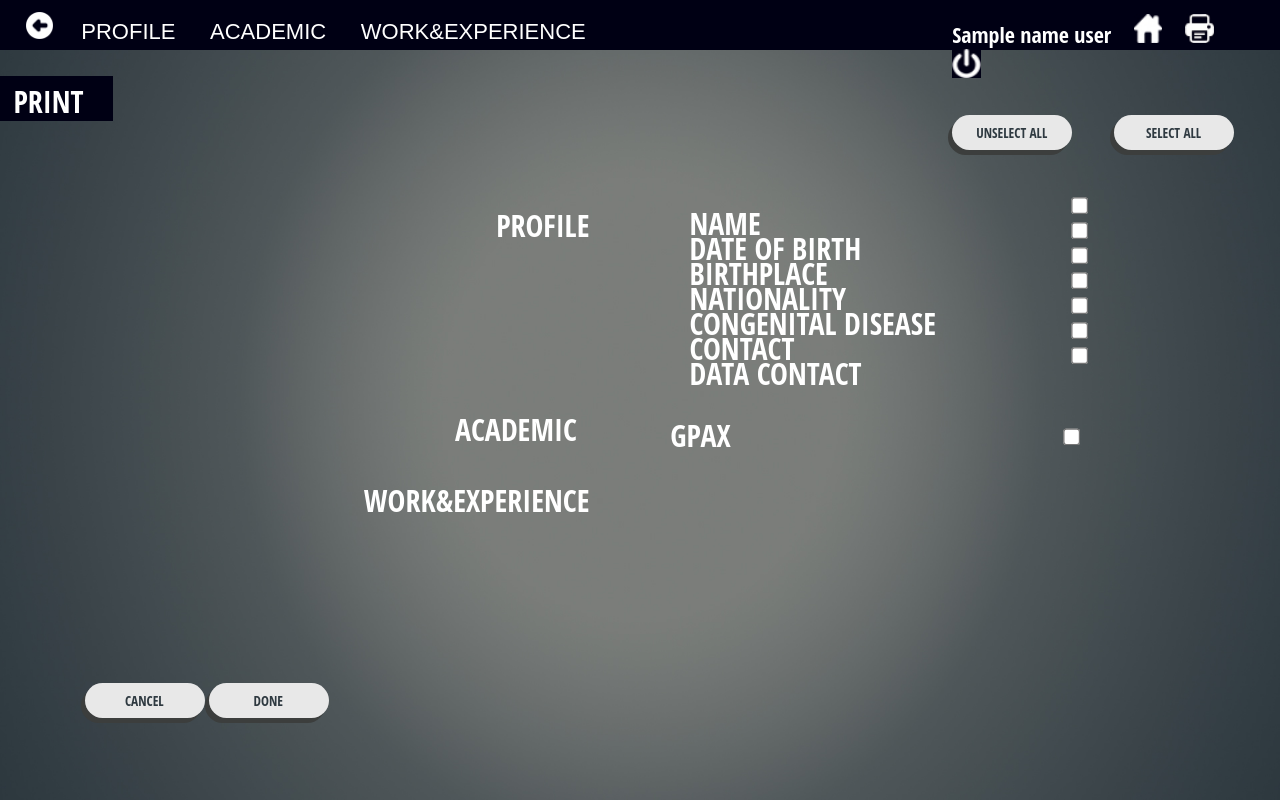
After one commit to winnie2606/FRA241_portfolio, a Flask app: template app/templates/print_choose.html in a window 1280 px wide. The commit adds this page. Run offline with Flask 2, Linux system fonts and the light colour scheme; the template is opened without the code that fills it: most values are stand-ins (such as "Sample title", 1, 10 or a date in 2020).

Commit message:
checkBox

```diff
--- a/app/app.py
+++ b/app/app.py
@@ -110,6 +110,7 @@ def menubar():
 		return render_template('homeStudent.html', id_user=getID, name_user=name )
 	if getMenubar == 'print_icon':
 		print(getMenubar)
+		return render_template('print_choose.html', name_user=name)
 	if getMenubar == 'loguot_icon':
 		print(getMenubar)
 	if getMenubar == 'back':
@@ -120,7 +121,12 @@ def menubar():
 @app.route('/printer', methods=['POST'])
 def test():
 	printer = request.form['click']
+	getID = keepID.ID
+	#keepID.Print_ID()
+	m = Method(getID)
+	name = m.cp_name()
 	print(printer)
+	return render_template('print_choose.html', name_user=name)
 
 @app.route('/selectTerm', methods=['POST'])
 def selectTerm():
@@ -174,6 +180,30 @@ def getEditAc():
 	name = m.cp_name()
 	return render_template('activity.html', name_user=name, page=pullData.activity(getID))
 
+@app.route('/checkBox', methods=['POST'])
+def getCheckBox():
+	getCheck = dict(request.form.items())
+	print(getCheck)
+	getCheckBox = request.form['click']
+	print(getCheckBox)
+
+	if getCheck.get('NAME') == 'on':
+		print('select name')
+	if getCheck.get('date of birth') == 'on':
+		print('select date of birth')
+	if getCheck.get('gpax') == 'on':
+		print('select gpax')
+	if getCheck.get('contact') == 'on':
+		print('select contact')
+	if getCheck.get('congenital disease') == 'on':
+		print('select congenital disease')
+	if getCheck.get('nationality') == 'on':
+		print('select nationality')
+	if getCheck.get('birthplace') == 'on':
+		print('select birthplace')
+	if getCheck.get('data contact') == 'on':
+		print('select data contact')
+
 '''@app.route('/test', methods=['POST'])
 def test():
 	getTest = request.form['click']
--- /dev/null
+++ b/app/static/print_choose.css
@@ -0,0 +1,257 @@
+/*background*/
+body {
+	background-image: url("backgound.jpg");
+	background-repeat: no-repeat;
+	background-position: 50% 50%;
+	background-size: 100% 100%;
+  background-attachment: fixed;
+  font-family: "Open Sans Condensed";
+}
+
+.bar{
+	margin-top: -0.6%;
+	margin-left: -0.6%;
+	height: 50px;
+	width: 101.2%;
+	background-color:#000014;
+}
+
+.bar-in{
+	font-size: 22px;
+	color: #FFF;
+}
+
+.link{
+
+	font-size: 22px;
+	background-color:hsla(290,100%,100%,0);
+	color: #FFF;
+	border: 5px;
+}
+
+.link:hover , .link:active{
+	background-color: #000014;
+	color: #40494e;
+}
+
+.L{
+	float: left;
+	margin-top: 0.9%;
+	margin-left: 2%;
+}
+
+.R{
+	float: right;
+	margin-top: 1.1%;
+	margin-right: 2%;
+}
+/*end background*/
+/*button1-2*/
+.button12{
+
+	font-family: "Open Sans Condensed";
+	padding-left: 5px;
+	border-radius:20px;
+	border: 5px;
+	height: 35px;
+	width: 120px;
+	background-color: #e8e8e8;
+	color: #2e3940;
+	box-shadow: -4px 5px #3c3e3d;
+	margin-right:3%;
+	margin-top:-2%;
+}
+
+.button12:hover , .button12:active{
+	background-color: #c1c1c1;
+	color: #2e3940;
+	box-shadow: -4px 5px #3c3e3d;
+}
+/*end button 1-2*/
+
+
+.barPrint{
+	margin-top: 2%;
+	margin-left: -0.6%;
+	font-size: 30px;
+	background-color: #000014;
+	color: #FFF;
+	padding-left: 13px;
+	padding-top: 5px;
+	height: 40px;
+	width: 100px;
+}
+
+.alphabet-proflie{
+	float:right;
+	margin-top:5%;
+	margin-right:54%;
+	font-size: 30px;
+	color: #FFF;
+	line-height:25px;
+}
+
+.alphabet-academic{
+	float:right;
+	margin-top:2.5%;
+	margin-right:55%;
+	font-size: 30px;
+	color: #FFF;
+	line-height:25px;
+}
+.alphabet-work{
+	float:right;
+	margin-top:2.5%;
+	margin-right:54%;
+	font-size: 30px;
+	color: #FFF;
+}
+
+.alphabet-P{
+
+	float:right;
+	margin-top: -2.2%;
+	margin-right: 25%;
+	font-size: 30px;
+	color: #FFF;
+	padding: 0%;
+	line-height:25px;
+}
+.alphabet-A{
+
+	float:right;
+	margin-top:-1.5%;
+	margin-right: 41.25%;
+	font-size: 30px;
+	line-height:25px;
+	color: #FFF;
+
+}
+.alphabet-W{
+
+	float:right;
+	margin-top: 9%;
+	margin-right: 25%;
+	font-size: 30px;
+	color: #FFF;
+	line-height:25px;
+}
+
+.box{
+	float:right;
+	margin-top:-9%;
+	margin-right:-50%;
+	color: #FFF;
+	-ms-transform: scale(1.3); /* IE */
+	-moz-transform: scale(1.3); /* FF */
+	-webkit-transform: scale(1.3); /* Safari and Chrome */
+	-o-transform: scale(1.3); /* Opera */
+
+}
+
+.box2{
+	float:right;
+	margin-top:-8%;
+	margin-right:-412%;
+	color: #FFF;
+	-ms-transform: scale(1.3); /* IE */
+	-moz-transform: scale(1.3); /* FF */
+	-webkit-transform: scale(1.3); /* Safari and Chrome */
+	-o-transform: scale(1.3); /* Opera */
+	padding-top:1.2%;
+}
+
+.box3{
+	float:right;
+	margin-top:-8%;
+	margin-right:-425%;
+	color: #FFF;
+	-ms-transform: scale(1.3); /* IE */
+	-moz-transform: scale(1.3); /* FF */
+	-webkit-transform: scale(1.3); /* Safari and Chrome */
+	-o-transform: scale(1.3); /* Opera */
+	padding-top:1.2%;
+}
+
+.buttonCancel{
+	font-family: "Open Sans Condensed";
+	padding-left: 5px;
+	border-radius:20px;
+	border: 5px;
+	height: 35px;
+	width: 120px;
+	background-color: #e8e8e8;
+	color: #2e3940;
+	box-shadow: -4px 5px #3c3e3d;
+
+}
+
+.buttonCancel:hover , .buttonCancel:active{
+	background-color: #c1c1c1;
+	color: #2e3940;
+	box-shadow: -4px 5px #3c3e3d;
+}
+
+.buttonDone{
+
+	font-family: "Open Sans Condensed";
+	padding-left: 5px;
+	border-radius:20px;
+	border: 5px;
+	height: 35px;
+	width: 120px;
+	background-color: #e8e8e8;
+	color: #2e3940;
+	box-shadow: -4px 5px #3c3e3d;
+
+
+
+}
+
+.buttonDone:hover , .buttonDone:active{
+	background-color: #c1c1c1;
+	color: #2e3940;
+	box-shadow: -4px 5px #3c3e3d;
+}
+
+.buttonCD{
+	position:fixed;
+	margin-top:9%;
+	margin-left:6%;
+}
+
+
+
+
+
+
+
+
+
+
+/*TEACHER*/
+.Student_Information{
+	float:left;
+	margin-top:8%;
+	margin-left:17.5%;
+	cursor:pointer;
+	}
+
+.Student_Information_A{
+	font-size: 25px;
+	color:#FFF;
+	cursor:pointer;
+	}
+
+.Add_Grade{
+	float:right;
+	margin-top:8%;
+	margin-right:17.5%;
+	cursor:pointer;
+	}
+
+.Add_Grade_A{
+	font-size: 25px;
+	color:#FFF;
+	cursor:pointer;
+	}
--- /dev/null
+++ b/app/templates/print_choose.html
@@ -0,0 +1,101 @@
+<!DOCTYPE html>
+
+<html>
+
+	<head>
+
+		<title>Profile</title>
+
+		<link rel="stylesheet" type="text/css" href="{{url_for('static', filename='print_choose.css')}}" />
+		<link rel="stylesheet" type="text/css" href="{{url_for('static', filename='background.css')}}" />
+
+		<!--<link rel="stylesheet" type="text/css" href="//fonts.googleapis.com/css?family=Open+Sans+Condensed"-->
+
+	</head>
+
+	<body>
+		<form id="contact-form" action="/menubar", method="POST">
+
+		<div class="bar">
+
+			<div class="bar-in">
+
+				<div class="L">
+
+					<input type="image" name="click" src="static/back_icon.jpg" width="4.5%">&nbsp;&nbsp;&nbsp;
+					<input type="submit" name="click" value="PROFILE" class="link">&nbsp;&nbsp;&nbsp;
+					<input type="submit" name="click" value="ACADEMIC" class="link">&nbsp;&nbsp;&nbsp;
+					<input type="submit" name="click" value="WORK&EXPERIENCE" class="link">
+
+				</div>
+
+				<div class="R">
+
+					{{name_user}}&nbsp;&nbsp;&nbsp;
+					<input name="click" type="image" value="home_icon" src="static/home_icon.jpg" width="9.5%">&nbsp;&nbsp;&nbsp;
+					<input name="click" type="image" value="print_icon" src="static/print_icon.jpg" width="9.5%">&nbsp;&nbsp;&nbsp;
+					<input name="click" type="image" value="logout_icon" src="static/logout_icon.jpg" width="9.5%">
+
+				</div>
+
+			</div>
+
+		</div>
+		</form>
+		<div class="barPrint">
+			PRINT
+		</div><!--barPrint-->
+
+		<div align="right" ><!--button-->
+
+			<input type = "submit" name="click" value = "UNSELECT ALL" class = "button12" >
+			<input type = "submit" name="click" value = "SELECT ALL" class = "button12" >
+
+		</div>
+
+		<form id="contact-form" action="/checkBox", method="POST">
+		<div>
+			<div class="alphabet-proflie">
+				PROFILE
+			</div>
+
+			<div class="alphabet-P">
+
+				NAME <label><div class="box"><input type="checkbox" name="NAME"></div><br></label>
+				DATE OF BIRTH<label><div class="box"><input type="checkbox" name="date of birth"></div><br></label>
+				BIRTHPLACE<label><div class="box"><input type="checkbox" name="birthplace"></div><br></label>
+				NATIONALITY<label><div class="box"><input type="checkbox" name="nationality"></div><br></label>
+				CONGENITAL DISEASE<label><div class="box"><input type="checkbox" name="congenital disease"></div><br></label>
+				CONTACT<label><div class="box"><input type="checkbox" name="contact"></div><br></label>
+				DATA CONTACT<label><div class="box"><input type="checkbox" name="data contact"></div><br></label>
+
+			</div>
+
+			<div class="alphabet-academic">
+				ACADEMIC
+			</div>
+
+			<div class="alphabet-A">
+				GPAX<div class="box2"><input type="checkbox" name="gpax"></div>
+			</div>
+
+			<div class="alphabet-work">
+				WORK&EXPERIENCE <br>
+			</div>
+			<div class="alphabet-W">
+				<!--flask+box3 <div class="box3"><input type="checkbox" name="work"></div> -->
+			</div>
+
+		</div>
+		<br><br><br><br><br><br><br><br><br><br><br><br><br><br><br><br><br><br><br>
+
+		<div class="buttonCD">
+			<input type = "submit" name="click" value ="CANCEL" class="buttonCancel" >
+			<input type = "submit" name="click" value ="DONE" class="buttonDone" >
+
+		</div>
+
+	</body>
+	</form>
+
+</html>
--- a/app/templates/profile.html
+++ b/app/templates/profile.html
@@ -53,12 +53,12 @@
 		<div align="left" class="profile">
 
 			<div class="nationality">NATIONALITI : {{profile.nation}}</div>
-			<div class="congenital-disease">CONGENITAL DISEASE : {{dis}}</div>
+			<div class="congenital-disease">CONGENITAL DISEASE : {{profile.dis}}</div>
 			<div class="data-contact">DATA CONTACT : {{profile.relative}} {{profile.phoneEmer}}</div>
 			<div class="name">NAME : {{profile.name}}</div>
 			<div class="date-of-birth">DATE OF BIRTH : {{profile.birthD}}</div>
 			<div class="birtholace">BIRTHPLACE : {{profile.birthP}}</div>
-			<div class="contact">CONTACT : {{profile.cont}} <br> {{profile.address}} <br> {{profile.mail}}</div><br><br><br>
+			<div class="contact">CONTACT : {{profile.cont}} <br> {{profile.address}} <br> {{profile.email}}</div><br><br><br>
 
 		</div>
 
--- a/app/templates/testPopup.html
+++ b/app/templates/testPopup.html
@@ -68,7 +68,7 @@
 		<div align="right" class="save">
       <form id="contact-form" action="/getPopup", method="POST">
 			<input type = "submit" name = "save"  value = "SAVE" class = "in2" onclick="myFunction()"  />
-      <input type = "hidden" name = "demo"  />
+      <input type = "hidden" name = "demo" value = x />
 
       </form>
 
--- a/app/testPopup.py
+++ b/app/testPopup.py
@@ -12,6 +12,6 @@ def html():
 
 @test.route('/getPopup', methods=['POST'])
 def getPopup():
-    getPopup = request.form['OK']
+    getPopup = request.form['demo']
     print(getPopup)
 test.run(debug=True)
```
